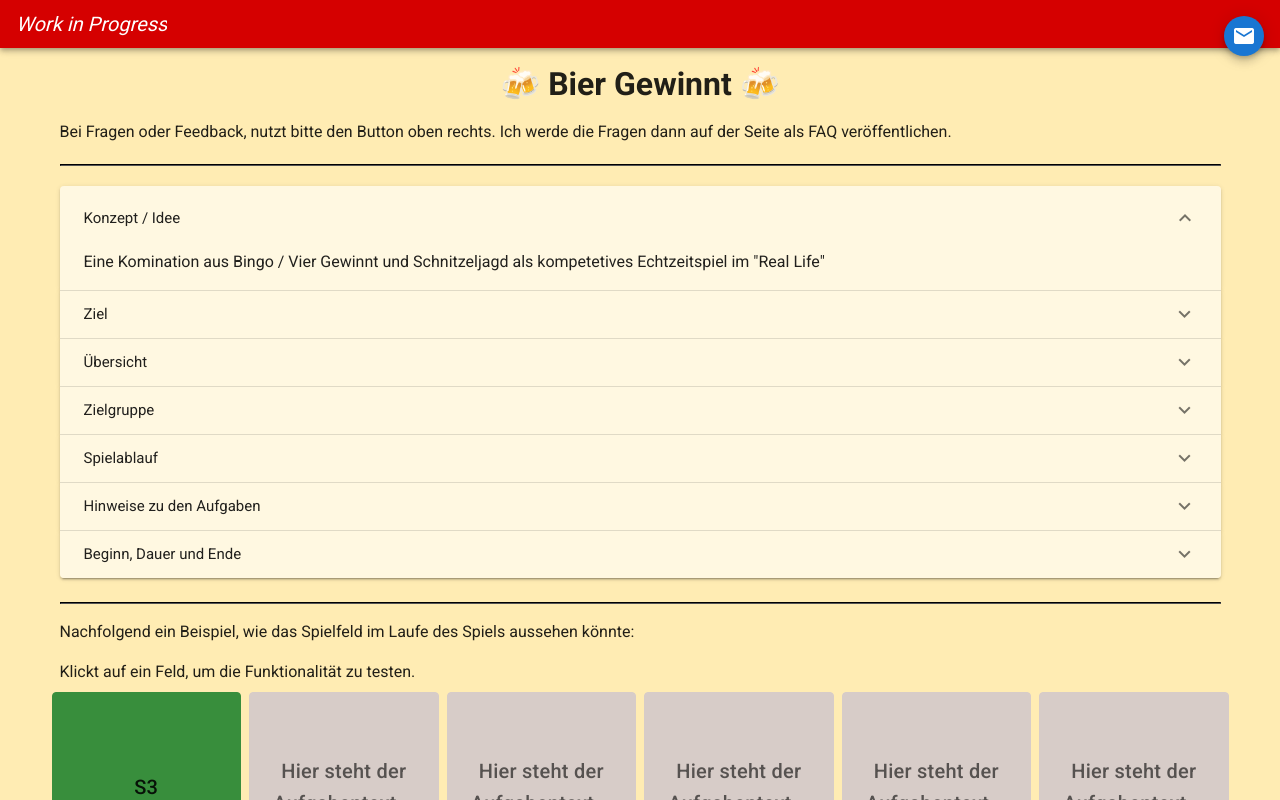
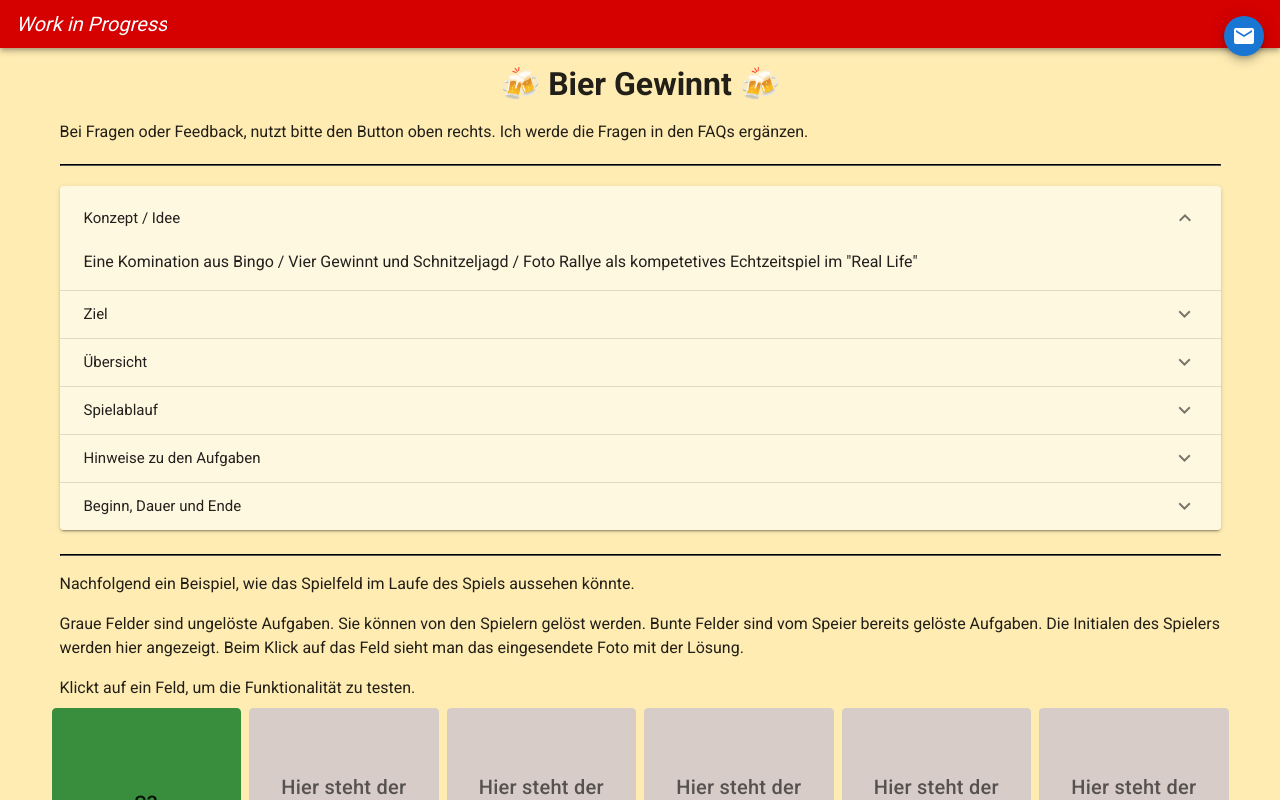
Before and after one commit to Senti81/bier-gewinnt, a Vue app: page / in a window 1280 px wide. Both pictures are taken after a click on the button "Konzept / Idee". Shown: the top 800 px of the page. Built offline with nearby package versions, Linux system fonts and the light colour scheme.

Commit message:
updated text & layout

```diff
--- a/src/components/Main.vue
+++ b/src/components/Main.vue
@@ -1,7 +1,11 @@
 <template>
   <v-container class="pa-auto" height="500">
     <hr class="black">
-    <p class="text-left my-4">Nachfolgend ein Beispiel, wie das Spielfeld im Laufe des Spiels aussehen könnte:</p>
+    <p class="text-left my-4">Nachfolgend ein Beispiel, wie das Spielfeld im Laufe des Spiels aussehen könnte.</p>
+    <p class="text-left my-4">Graue Felder sind ungelöste Aufgaben. Sie können von den Spielern gelöst werden.
+      Bunte Felder sind vom Speier bereits gelöste Aufgaben. Die Initialen des Spielers werden hier angezeigt.
+      Beim Klick auf das Feld sieht man das eingesendete Foto mit der Lösung.
+    </p>
     <p class="text-left my-4">Klickt auf ein Feld, um die Funktionalität zu testen.</p>
     <v-row>
       <v-col
@@ -62,7 +66,7 @@
                   Zurück
                 </v-btn>
                 <v-btn v-show="!isDone(n)" color="primary" text @click="sendEmail(n)">
-                  Einsenden
+                  Lösung einsenden
                 </v-btn>
               </v-card-actions>
             </v-card>
--- a/src/components/Rules.vue
+++ b/src/components/Rules.vue
@@ -1,6 +1,6 @@
 <template>
   <v-container class="px-auto">
-    <p class="text-left">Bei Fragen oder Feedback, nutzt bitte den Button oben rechts. Ich werde die Fragen dann auf der Seite als FAQ veröffentlichen.</p>
+    <p class="text-left">Bei Fragen oder Feedback, nutzt bitte den Button oben rechts. Ich werde die Fragen in den FAQs ergänzen.</p>
     <hr class="black my-5">
     <v-expansion-panels accordion>
       <v-expansion-panel class="amber lighten-5">
@@ -8,7 +8,7 @@
           Konzept / Idee
         </v-expansion-panel-header>
         <v-expansion-panel-content>
-          Eine Komination aus Bingo / Vier Gewinnt und Schnitzeljagd als kompetetives Echtzeitspiel im "Real Life"
+          Eine Komination aus Bingo / Vier Gewinnt und Schnitzeljagd / Foto Rallye als kompetetives Echtzeitspiel im "Real Life"
         </v-expansion-panel-content>
       </v-expansion-panel>
       <v-expansion-panel class="amber lighten-5">
@@ -32,7 +32,7 @@
           in vertikaler, horizontaler oder diagonaler Reihe für sich entscheiden kann, gewinnt dieser Spieler.
         </v-expansion-panel-content>
       </v-expansion-panel>
-       <v-expansion-panel class="amber lighten-5">
+       <!-- <v-expansion-panel class="amber lighten-5">
         <v-expansion-panel-header>
           Zielgruppe
         </v-expansion-panel-header>
@@ -40,7 +40,7 @@
           Das Spiel ist erstmal nur für die Biere ohne Grenzen Truppe, da bei zu vielen Spielern das Spielfeld zu klein wäre.<br>
           Kann in Zukunft natürlich aber auch erweitert werden.
         </v-expansion-panel-content>
-      </v-expansion-panel>
+      </v-expansion-panel> -->
       <v-expansion-panel class="amber lighten-5">
         <v-expansion-panel-header>
           Spielablauf
@@ -72,11 +72,36 @@
           Beginn, Dauer und Ende
         </v-expansion-panel-header>
         <v-expansion-panel-content class="text-justify">
-          Geplanter Start ist im Frühjahr 2021 (abhängig von den Corona-Maßnahmen)<br>
+          Geplanter Start ist im Frühjahr 2021 (sobald wir wieder einigermaßen uneingeschränkt nach draußen dürfen)<br>
           Das Spiel soll dann 4 Wochen lang verfügbar sein.
           Sollte bis dahin kein Sieger feststehen, endet das Spiel unentschieden.
         </v-expansion-panel-content>
       </v-expansion-panel>
+      <!-- <v-expansion-panel class="amber lighten-5">
+        <v-expansion-panel-header>
+          FAQ
+        </v-expansion-panel-header>
+        <v-expansion-panel-content class="text-justify">
+          <v-list-item two-line>
+            <v-list-item-content>
+              <v-list-item-title>Können Teams gebildet werden ?</v-list-item-title>
+              <v-list-item-subtitle>Ja, einfach Bescheid geben wer zusammen spielt.</v-list-item-subtitle>
+            </v-list-item-content>
+          </v-list-item>
+          <v-list-item two-line>
+            <v-list-item-content>
+              <v-list-item-title>Wenn meine Lösung falsch ist, kann ich erneut eine einsenden?</v-list-item-title>
+              <v-list-item-subtitle>Nein, man hat immer nur einen Versuch pro Aufgabe. Also strengt euch an 😋</v-list-item-subtitle>
+            </v-list-item-content>
+          </v-list-item>
+          <v-list-item two-line>
+            <v-list-item-content>
+              <v-list-item-title>Kann ich mehrere Aufgaben gleichzeitig erfüllen?</v-list-item-title>
+              <v-list-item-subtitle>Um das ganze etwas zu entschleunigen, soll immer nur 1 Aufgabe pro Tag erfüllt werden dürfen.</v-list-item-subtitle>
+            </v-list-item-content>
+          </v-list-item>
+        </v-expansion-panel-content>
+      </v-expansion-panel> -->
     </v-expansion-panels>
   </v-container>
 </template>
```
Also changed, not shown: public/tasks.txt, src/README.md (added).
